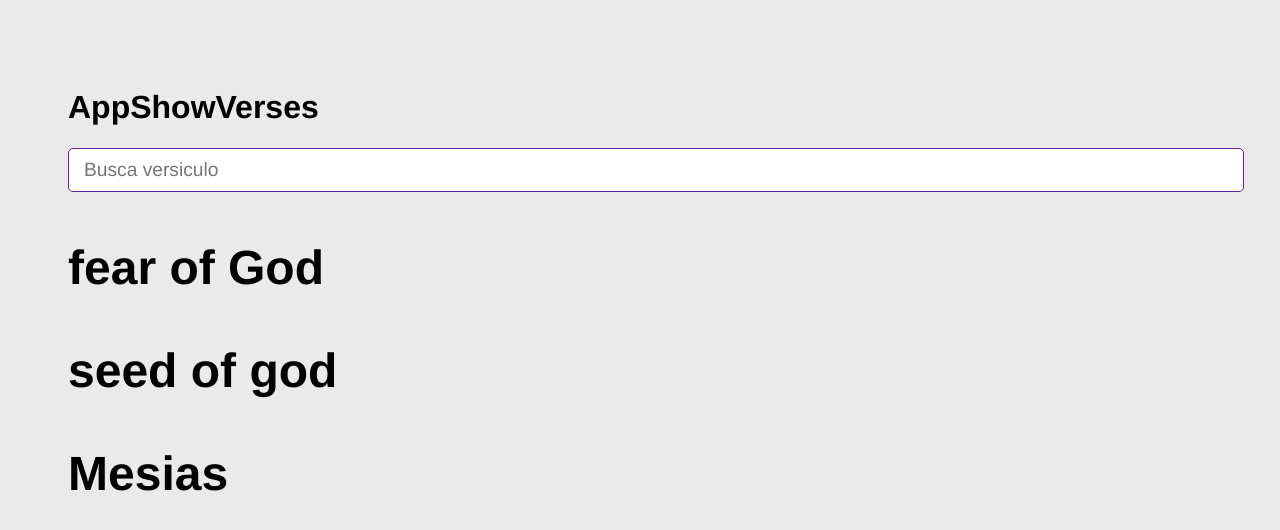
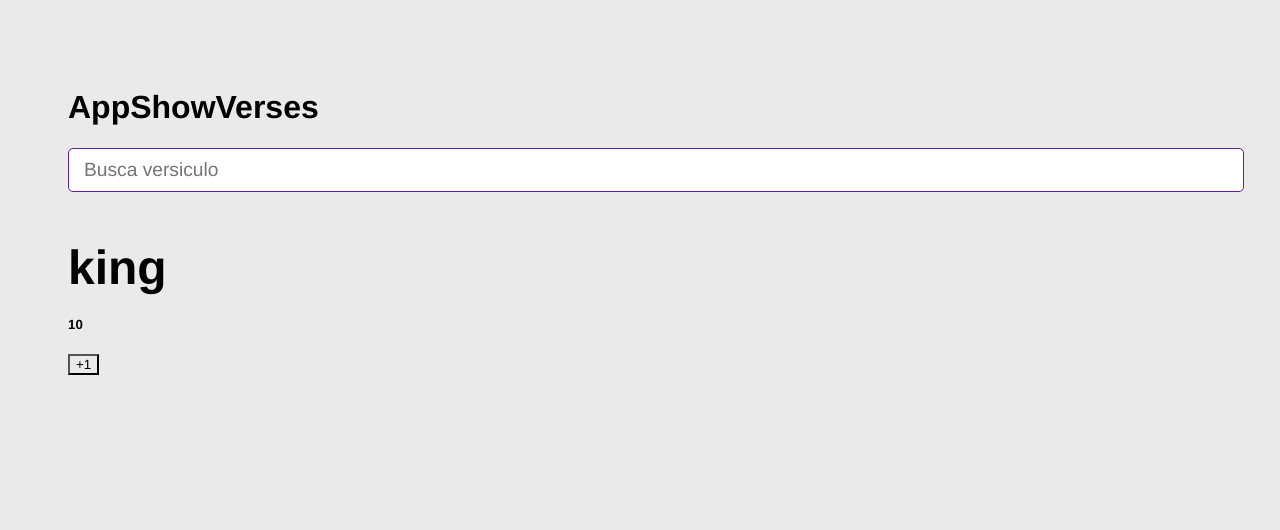
Before and after one commit to robertgrc/AppShowVerses, a React (Vite) app: page / in a window 1280 px wide. Shown: the top 530 px of the page. Built offline with nearby package versions, Linux system fonts and the light colour scheme; no server answers.

Commit message:
Agregando useEffect para poner limite a las renderizaciones

```diff
--- a/src/AppShowVerses.jsx
+++ b/src/AppShowVerses.jsx
@@ -4,7 +4,7 @@ import { GifGrid } from './components/GifGrid'
 
 export const AppShowVerses = () => {
 
-const [categories, setCategories] = useState(['fear of God','seed of god', 'Mesias'])
+const [categories, setCategories] = useState(['king'])
 
 const onAddCategory=( newCategory)=>{
 
@@ -22,8 +22,7 @@ const onAddCategory=( newCategory)=>{
             {categories.map(category =>
             <GifGrid
                 key={category}
-                category={category}
-            />
+                category={category} />
         )
             }
     </>
--- a/src/components/GifGrid.jsx
+++ b/src/components/GifGrid.jsx
@@ -1,9 +1,23 @@
-import React from 'react'
+import React, { useEffect, useState } from 'react'
+import {getGifs} from '../helpers/getGifs'
 
 export const GifGrid = ({category}) => {
-  return (
+
+  const [counter, setCounter] = useState(10)
+
+    useEffect(() => {
+        getGifs(category);
+    }, [category])
+
+
+
+
+    return (
     <>
         <h3>{category}</h3>
+
+        <h5>{counter}</h5>
+        <button onClick={()=> setCounter(counter+1)}>+1</button>
 
     </>
   )
--- /dev/null
+++ b/src/helpers/getGifs.js
@@ -0,0 +1,17 @@
+export const getGifs = async (category) =>{
+    const url  = `https://api.giphy.com/v1/gifs/search?api_key=5bfe2f2QcIBn6sqERMcIzLsdLtSKXY22&q=${category}&limit=21`
+
+    const resp = await fetch(url)
+
+    const {data} = await resp.json();
+    // console.log(data)
+
+    const gifs = data.map( img =>({
+        id: img.id,
+        title: img.title,
+        url: img.images.downsized_medium.url
+    }))
+
+    console.log(gifs)
+    return gifs;
+  }
```
